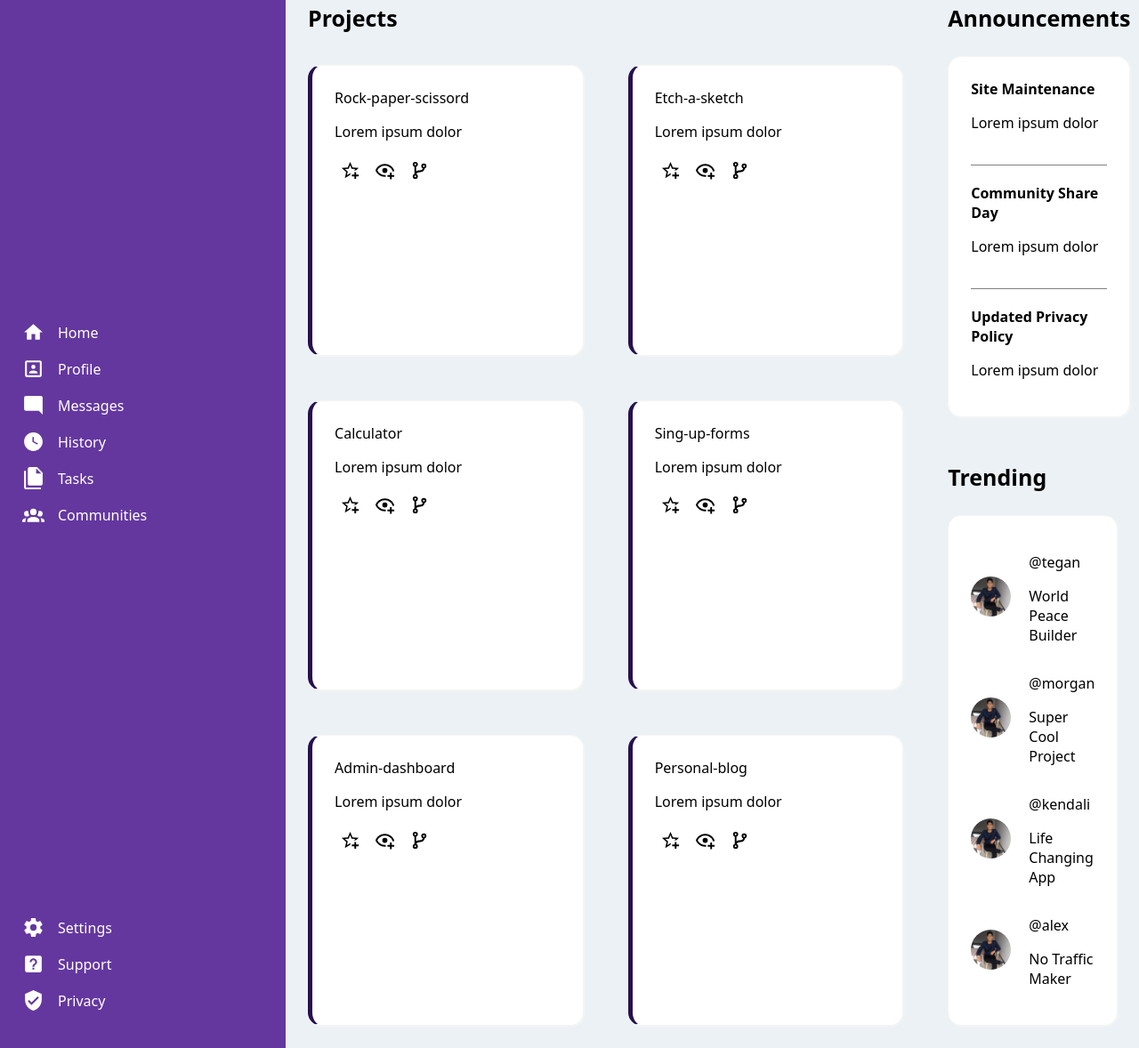
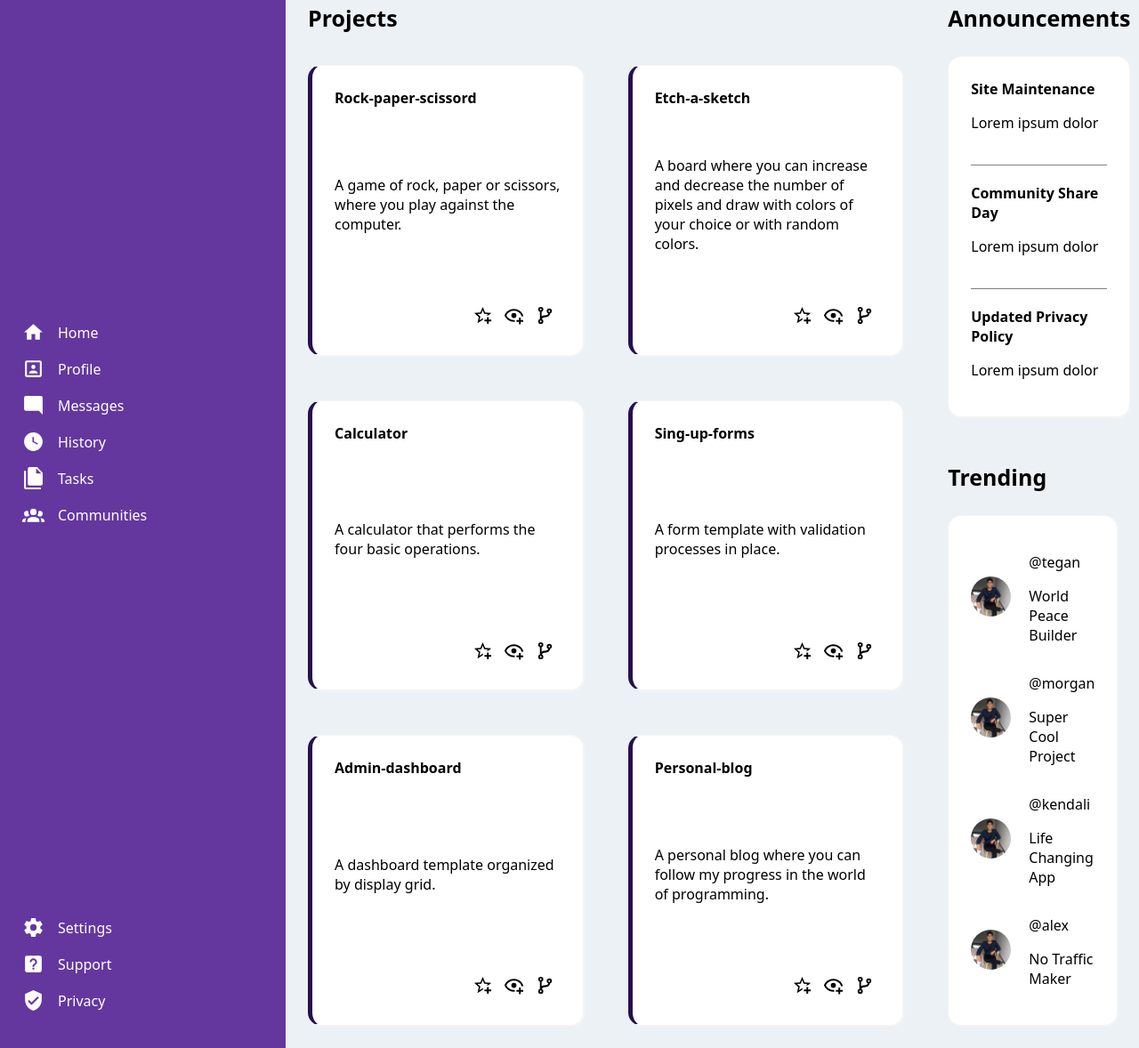
Before and after one commit to Jaoovit/admin-dashboard, a plain HTML site: page index.html in a window 1280 px wide. Shown: the part 222-1400 px from the top of the page at 89% size. Drawn offline with Linux system fonts and the light colour scheme.

Commit message:
adjust the label-project, putting the buttons in the end of the box

```diff
--- a/index.html
+++ b/index.html
@@ -86,46 +86,58 @@
                     <div><b>Projects</b></div>
                 </div>
                 <div class="label-project">
-                    <div>Rock-paper-scissord</div>
-                    <p>Lorem ipsum dolor </p>
+                    <div><b>Rock-paper-scissord</b></div>
+                    <div>A game of rock, paper or scissors, where you play against the computer.</div>
+                    <div class="button-area">
                     <button><svg xmlns="http://www.w3.org/2000/svg" viewBox="0 0 24 24"><path d="M5.8 21L7.4 14L2 9.2L9.2 8.6L12 2L14.8 8.6L22 9.2L18.8 12H18C17.3 12 16.6 12.1 15.9 12.4L18.1 10.5L13.7 10.1L12 6.1L10.3 10.1L5.9 10.5L9.2 13.4L8.2 17.7L12 15.4L12.5 15.7C12.3 16.2 12.1 16.8 12.1 17.3L5.8 21M17 14V17H14V19H17V22H19V19H22V17H19V14H17Z" /></svg></button>
                     <button><svg xmlns="http://www.w3.org/2000/svg" viewBox="0 0 24 24"><path d="M12,4.5C7,4.5 2.73,7.61 1,12C2.73,16.39 7,19.5 12,19.5C12.36,19.5 12.72,19.5 13.08,19.45C13.03,19.13 13,18.82 13,18.5C13,18.14 13.04,17.78 13.1,17.42C12.74,17.46 12.37,17.5 12,17.5C8.24,17.5 4.83,15.36 3.18,12C4.83,8.64 8.24,6.5 12,6.5C15.76,6.5 19.17,8.64 20.82,12C20.7,12.24 20.56,12.45 20.43,12.68C21.09,12.84 21.72,13.11 22.29,13.5C22.56,13 22.8,12.5 23,12C21.27,7.61 17,4.5 12,4.5M12,9A3,3 0 0,0 9,12A3,3 0 0,0 12,15A3,3 0 0,0 15,12A3,3 0 0,0 12,9M18,14.5V17.5H15V19.5H18V22.5H20V19.5H23V17.5H20V14.5H18Z" /></svg></button>
                     <button><svg xmlns="http://www.w3.org/2000/svg" viewBox="0 0 24 24"><path d="M13,14C9.64,14 8.54,15.35 8.18,16.24C9.25,16.7 10,17.76 10,19A3,3 0 0,1 7,22A3,3 0 0,1 4,19C4,17.69 4.83,16.58 6,16.17V7.83C4.83,7.42 4,6.31 4,5A3,3 0 0,1 7,2A3,3 0 0,1 10,5C10,6.31 9.17,7.42 8,7.83V13.12C8.88,12.47 10.16,12 12,12C14.67,12 15.56,10.66 15.85,9.77C14.77,9.32 14,8.25 14,7A3,3 0 0,1 17,4A3,3 0 0,1 20,7C20,8.34 19.12,9.5 17.91,9.86C17.65,11.29 16.68,14 13,14M7,18A1,1 0 0,0 6,19A1,1 0 0,0 7,20A1,1 0 0,0 8,19A1,1 0 0,0 7,18M7,4A1,1 0 0,0 6,5A1,1 0 0,0 7,6A1,1 0 0,0 8,5A1,1 0 0,0 7,4M17,6A1,1 0 0,0 16,7A1,1 0 0,0 17,8A1,1 0 0,0 18,7A1,1 0 0,0 17,6Z" /></svg></button>
+                    </div>
                 </div>
                 <div class="label-project">
-                    <div>Etch-a-sketch</div>
-                    <p>Lorem ipsum dolor</p>
+                    <div><b>Etch-a-sketch</b></div>
+                    <div>A board where you can increase and decrease the number of pixels and draw with colors of your choice or with random colors.</div>
+                    <div class="button-area">
                     <button><svg xmlns="http://www.w3.org/2000/svg" viewBox="0 0 24 24"><path d="M5.8 21L7.4 14L2 9.2L9.2 8.6L12 2L14.8 8.6L22 9.2L18.8 12H18C17.3 12 16.6 12.1 15.9 12.4L18.1 10.5L13.7 10.1L12 6.1L10.3 10.1L5.9 10.5L9.2 13.4L8.2 17.7L12 15.4L12.5 15.7C12.3 16.2 12.1 16.8 12.1 17.3L5.8 21M17 14V17H14V19H17V22H19V19H22V17H19V14H17Z" /></svg></button>
                     <button><svg xmlns="http://www.w3.org/2000/svg" viewBox="0 0 24 24"><path d="M12,4.5C7,4.5 2.73,7.61 1,12C2.73,16.39 7,19.5 12,19.5C12.36,19.5 12.72,19.5 13.08,19.45C13.03,19.13 13,18.82 13,18.5C13,18.14 13.04,17.78 13.1,17.42C12.74,17.46 12.37,17.5 12,17.5C8.24,17.5 4.83,15.36 3.18,12C4.83,8.64 8.24,6.5 12,6.5C15.76,6.5 19.17,8.64 20.82,12C20.7,12.24 20.56,12.45 20.43,12.68C21.09,12.84 21.72,13.11 22.29,13.5C22.56,13 22.8,12.5 23,12C21.27,7.61 17,4.5 12,4.5M12,9A3,3 0 0,0 9,12A3,3 0 0,0 12,15A3,3 0 0,0 15,12A3,3 0 0,0 12,9M18,14.5V17.5H15V19.5H18V22.5H20V19.5H23V17.5H20V14.5H18Z" /></svg></button>
                     <button><svg xmlns="http://www.w3.org/2000/svg" viewBox="0 0 24 24"><path d="M13,14C9.64,14 8.54,15.35 8.18,16.24C9.25,16.7 10,17.76 10,19A3,3 0 0,1 7,22A3,3 0 0,1 4,19C4,17.69 4.83,16.58 6,16.17V7.83C4.83,7.42 4,6.31 4,5A3,3 0 0,1 7,2A3,3 0 0,1 10,5C10,6.31 9.17,7.42 8,7.83V13.12C8.88,12.47 10.16,12 12,12C14.67,12 15.56,10.66 15.85,9.77C14.77,9.32 14,8.25 14,7A3,3 0 0,1 17,4A3,3 0 0,1 20,7C20,8.34 19.12,9.5 17.91,9.86C17.65,11.29 16.68,14 13,14M7,18A1,1 0 0,0 6,19A1,1 0 0,0 7,20A1,1 0 0,0 8,19A1,1 0 0,0 7,18M7,4A1,1 0 0,0 6,5A1,1 0 0,0 7,6A1,1 0 0,0 8,5A1,1 0 0,0 7,4M17,6A1,1 0 0,0 16,7A1,1 0 0,0 17,8A1,1 0 0,0 18,7A1,1 0 0,0 17,6Z" /></svg></button>
+                    </div>
                 </div>
                 <div class="label-project">
-                    <div>Calculator</div>
-                    <p>Lorem ipsum dolor </p>
+                    <div><b>Calculator</b></div>
+                    <div>A calculator that performs the four basic operations.</div>
+                    <div class="button-area">
                     <button><svg xmlns="http://www.w3.org/2000/svg" viewBox="0 0 24 24"><path d="M5.8 21L7.4 14L2 9.2L9.2 8.6L12 2L14.8 8.6L22 9.2L18.8 12H18C17.3 12 16.6 12.1 15.9 12.4L18.1 10.5L13.7 10.1L12 6.1L10.3 10.1L5.9 10.5L9.2 13.4L8.2 17.7L12 15.4L12.5 15.7C12.3 16.2 12.1 16.8 12.1 17.3L5.8 21M17 14V17H14V19H17V22H19V19H22V17H19V14H17Z" /></svg></button>
                     <button><svg xmlns="http://www.w3.org/2000/svg" viewBox="0 0 24 24"><path d="M12,4.5C7,4.5 2.73,7.61 1,12C2.73,16.39 7,19.5 12,19.5C12.36,19.5 12.72,19.5 13.08,19.45C13.03,19.13 13,18.82 13,18.5C13,18.14 13.04,17.78 13.1,17.42C12.74,17.46 12.37,17.5 12,17.5C8.24,17.5 4.83,15.36 3.18,12C4.83,8.64 8.24,6.5 12,6.5C15.76,6.5 19.17,8.64 20.82,12C20.7,12.24 20.56,12.45 20.43,12.68C21.09,12.84 21.72,13.11 22.29,13.5C22.56,13 22.8,12.5 23,12C21.27,7.61 17,4.5 12,4.5M12,9A3,3 0 0,0 9,12A3,3 0 0,0 12,15A3,3 0 0,0 15,12A3,3 0 0,0 12,9M18,14.5V17.5H15V19.5H18V22.5H20V19.5H23V17.5H20V14.5H18Z" /></svg></button>
                     <button><svg xmlns="http://www.w3.org/2000/svg" viewBox="0 0 24 24"><path d="M13,14C9.64,14 8.54,15.35 8.18,16.24C9.25,16.7 10,17.76 10,19A3,3 0 0,1 7,22A3,3 0 0,1 4,19C4,17.69 4.83,16.58 6,16.17V7.83C4.83,7.42 4,6.31 4,5A3,3 0 0,1 7,2A3,3 0 0,1 10,5C10,6.31 9.17,7.42 8,7.83V13.12C8.88,12.47 10.16,12 12,12C14.67,12 15.56,10.66 15.85,9.77C14.77,9.32 14,8.25 14,7A3,3 0 0,1 17,4A3,3 0 0,1 20,7C20,8.34 19.12,9.5 17.91,9.86C17.65,11.29 16.68,14 13,14M7,18A1,1 0 0,0 6,19A1,1 0 0,0 7,20A1,1 0 0,0 8,19A1,1 0 0,0 7,18M7,4A1,1 0 0,0 6,5A1,1 0 0,0 7,6A1,1 0 0,0 8,5A1,1 0 0,0 7,4M17,6A1,1 0 0,0 16,7A1,1 0 0,0 17,8A1,1 0 0,0 18,7A1,1 0 0,0 17,6Z" /></svg></button>
+                    </div>
                 </div>
                 <div class="label-project">
-                    <div>Sing-up-forms</div>
-                    <p>Lorem ipsum dolor</p>
+                    <div><b>Sing-up-forms</b></div>
+                    <div>A form template with validation processes in place.</div>
+                    <div class="button-area">
                     <button><svg xmlns="http://www.w3.org/2000/svg" viewBox="0 0 24 24"><path d="M5.8 21L7.4 14L2 9.2L9.2 8.6L12 2L14.8 8.6L22 9.2L18.8 12H18C17.3 12 16.6 12.1 15.9 12.4L18.1 10.5L13.7 10.1L12 6.1L10.3 10.1L5.9 10.5L9.2 13.4L8.2 17.7L12 15.4L12.5 15.7C12.3 16.2 12.1 16.8 12.1 17.3L5.8 21M17 14V17H14V19H17V22H19V19H22V17H19V14H17Z" /></svg></button>
                     <button><svg xmlns="http://www.w3.org/2000/svg" viewBox="0 0 24 24"><path d="M12,4.5C7,4.5 2.73,7.61 1,12C2.73,16.39 7,19.5 12,19.5C12.36,19.5 12.72,19.5 13.08,19.45C13.03,19.13 13,18.82 13,18.5C13,18.14 13.04,17.78 13.1,17.42C12.74,17.46 12.37,17.5 12,17.5C8.24,17.5 4.83,15.36 3.18,12C4.83,8.64 8.24,6.5 12,6.5C15.76,6.5 19.17,8.64 20.82,12C20.7,12.24 20.56,12.45 20.43,12.68C21.09,12.84 21.72,13.11 22.29,13.5C22.56,13 22.8,12.5 23,12C21.27,7.61 17,4.5 12,4.5M12,9A3,3 0 0,0 9,12A3,3 0 0,0 12,15A3,3 0 0,0 15,12A3,3 0 0,0 12,9M18,14.5V17.5H15V19.5H18V22.5H20V19.5H23V17.5H20V14.5H18Z" /></svg></button>
                     <button><svg xmlns="http://www.w3.org/2000/svg" viewBox="0 0 24 24"><path d="M13,14C9.64,14 8.54,15.35 8.18,16.24C9.25,16.7 10,17.76 10,19A3,3 0 0,1 7,22A3,3 0 0,1 4,19C4,17.69 4.83,16.58 6,16.17V7.83C4.83,7.42 4,6.31 4,5A3,3 0 0,1 7,2A3,3 0 0,1 10,5C10,6.31 9.17,7.42 8,7.83V13.12C8.88,12.47 10.16,12 12,12C14.67,12 15.56,10.66 15.85,9.77C14.77,9.32 14,8.25 14,7A3,3 0 0,1 17,4A3,3 0 0,1 20,7C20,8.34 19.12,9.5 17.91,9.86C17.65,11.29 16.68,14 13,14M7,18A1,1 0 0,0 6,19A1,1 0 0,0 7,20A1,1 0 0,0 8,19A1,1 0 0,0 7,18M7,4A1,1 0 0,0 6,5A1,1 0 0,0 7,6A1,1 0 0,0 8,5A1,1 0 0,0 7,4M17,6A1,1 0 0,0 16,7A1,1 0 0,0 17,8A1,1 0 0,0 18,7A1,1 0 0,0 17,6Z" /></svg></button>
+                    </div>
                 </div>
                 <div class="label-project">
-                    <div>Admin-dashboard</div>
-                    <p>Lorem ipsum dolor</p>
+                    <div><b>Admin-dashboard</b></div>
+                    <div>A dashboard template organized by display grid.</div>
+                    <div class="button-area">
                     <button><svg xmlns="http://www.w3.org/2000/svg" viewBox="0 0 24 24"><path d="M5.8 21L7.4 14L2 9.2L9.2 8.6L12 2L14.8 8.6L22 9.2L18.8 12H18C17.3 12 16.6 12.1 15.9 12.4L18.1 10.5L13.7 10.1L12 6.1L10.3 10.1L5.9 10.5L9.2 13.4L8.2 17.7L12 15.4L12.5 15.7C12.3 16.2 12.1 16.8 12.1 17.3L5.8 21M17 14V17H14V19H17V22H19V19H22V17H19V14H17Z" /></svg></button>
                     <button><svg xmlns="http://www.w3.org/2000/svg" viewBox="0 0 24 24"><path d="M12,4.5C7,4.5 2.73,7.61 1,12C2.73,16.39 7,19.5 12,19.5C12.36,19.5 12.72,19.5 13.08,19.45C13.03,19.13 13,18.82 13,18.5C13,18.14 13.04,17.78 13.1,17.42C12.74,17.46 12.37,17.5 12,17.5C8.24,17.5 4.83,15.36 3.18,12C4.83,8.64 8.24,6.5 12,6.5C15.76,6.5 19.17,8.64 20.82,12C20.7,12.24 20.56,12.45 20.43,12.68C21.09,12.84 21.72,13.11 22.29,13.5C22.56,13 22.8,12.5 23,12C21.27,7.61 17,4.5 12,4.5M12,9A3,3 0 0,0 9,12A3,3 0 0,0 12,15A3,3 0 0,0 15,12A3,3 0 0,0 12,9M18,14.5V17.5H15V19.5H18V22.5H20V19.5H23V17.5H20V14.5H18Z" /></svg></button>
                     <button><svg xmlns="http://www.w3.org/2000/svg" viewBox="0 0 24 24"><path d="M13,14C9.64,14 8.54,15.35 8.18,16.24C9.25,16.7 10,17.76 10,19A3,3 0 0,1 7,22A3,3 0 0,1 4,19C4,17.69 4.83,16.58 6,16.17V7.83C4.83,7.42 4,6.31 4,5A3,3 0 0,1 7,2A3,3 0 0,1 10,5C10,6.31 9.17,7.42 8,7.83V13.12C8.88,12.47 10.16,12 12,12C14.67,12 15.56,10.66 15.85,9.77C14.77,9.32 14,8.25 14,7A3,3 0 0,1 17,4A3,3 0 0,1 20,7C20,8.34 19.12,9.5 17.91,9.86C17.65,11.29 16.68,14 13,14M7,18A1,1 0 0,0 6,19A1,1 0 0,0 7,20A1,1 0 0,0 8,19A1,1 0 0,0 7,18M7,4A1,1 0 0,0 6,5A1,1 0 0,0 7,6A1,1 0 0,0 8,5A1,1 0 0,0 7,4M17,6A1,1 0 0,0 16,7A1,1 0 0,0 17,8A1,1 0 0,0 18,7A1,1 0 0,0 17,6Z" /></svg></button>
+                    </div>
                 </div>
                 <div class="label-project">
-                    <div>Personal-blog</div>
-                    <p>Lorem ipsum dolor</p>
+                    <div><b>Personal-blog</b></div>
+                    <div>A personal blog where you can follow my progress in the world of programming.</div>
+                    <div class="button-area">
                     <button><svg xmlns="http://www.w3.org/2000/svg" viewBox="0 0 24 24"><path d="M5.8 21L7.4 14L2 9.2L9.2 8.6L12 2L14.8 8.6L22 9.2L18.8 12H18C17.3 12 16.6 12.1 15.9 12.4L18.1 10.5L13.7 10.1L12 6.1L10.3 10.1L5.9 10.5L9.2 13.4L8.2 17.7L12 15.4L12.5 15.7C12.3 16.2 12.1 16.8 12.1 17.3L5.8 21M17 14V17H14V19H17V22H19V19H22V17H19V14H17Z" /></svg></button>
                     <button><svg xmlns="http://www.w3.org/2000/svg" viewBox="0 0 24 24"><path d="M12,4.5C7,4.5 2.73,7.61 1,12C2.73,16.39 7,19.5 12,19.5C12.36,19.5 12.72,19.5 13.08,19.45C13.03,19.13 13,18.82 13,18.5C13,18.14 13.04,17.78 13.1,17.42C12.74,17.46 12.37,17.5 12,17.5C8.24,17.5 4.83,15.36 3.18,12C4.83,8.64 8.24,6.5 12,6.5C15.76,6.5 19.17,8.64 20.82,12C20.7,12.24 20.56,12.45 20.43,12.68C21.09,12.84 21.72,13.11 22.29,13.5C22.56,13 22.8,12.5 23,12C21.27,7.61 17,4.5 12,4.5M12,9A3,3 0 0,0 9,12A3,3 0 0,0 12,15A3,3 0 0,0 15,12A3,3 0 0,0 12,9M18,14.5V17.5H15V19.5H18V22.5H20V19.5H23V17.5H20V14.5H18Z" /></svg></button>
                     <button><svg xmlns="http://www.w3.org/2000/svg" viewBox="0 0 24 24"><path d="M13,14C9.64,14 8.54,15.35 8.18,16.24C9.25,16.7 10,17.76 10,19A3,3 0 0,1 7,22A3,3 0 0,1 4,19C4,17.69 4.83,16.58 6,16.17V7.83C4.83,7.42 4,6.31 4,5A3,3 0 0,1 7,2A3,3 0 0,1 10,5C10,6.31 9.17,7.42 8,7.83V13.12C8.88,12.47 10.16,12 12,12C14.67,12 15.56,10.66 15.85,9.77C14.77,9.32 14,8.25 14,7A3,3 0 0,1 17,4A3,3 0 0,1 20,7C20,8.34 19.12,9.5 17.91,9.86C17.65,11.29 16.68,14 13,14M7,18A1,1 0 0,0 6,19A1,1 0 0,0 7,20A1,1 0 0,0 8,19A1,1 0 0,0 7,18M7,4A1,1 0 0,0 6,5A1,1 0 0,0 7,6A1,1 0 0,0 8,5A1,1 0 0,0 7,4M17,6A1,1 0 0,0 16,7A1,1 0 0,0 17,8A1,1 0 0,0 18,7A1,1 0 0,0 17,6Z" /></svg></button>
+                    </div>
                 </div>
             </div>
             <div class="announcements">
--- a/style.css
+++ b/style.css
@@ -187,6 +187,9 @@ input[type="search"] {
 }
 
 .label-project {
+    display: flex;
+    flex-direction: column;
+    justify-content: space-between;
     background-color: white;
     border: solid 1px whitesmoke;
     border-radius: 15px;
@@ -205,11 +208,16 @@ input[type="search"] {
 
 }
 
-.label-project > button {
+.label-project > div > button {
     border: none;
     background-color: white;
     width: 35px;
     height: 35px;
+}
+
+.button-area {
+    display: flex;
+    justify-content: end;
 }
 
 .announcements {
```
